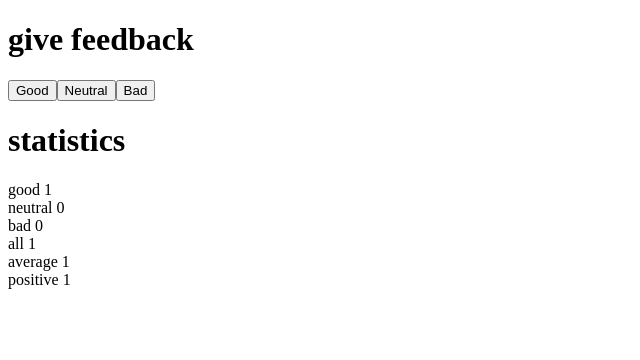
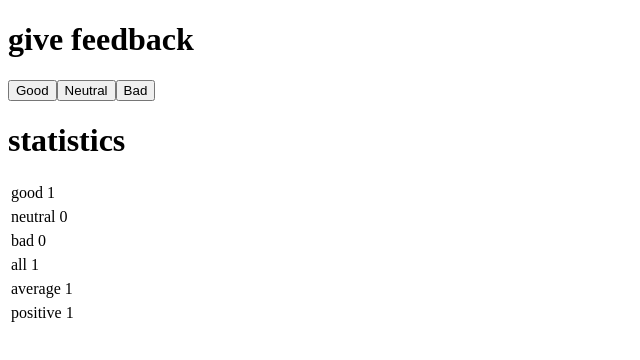
Before and after one commit to johnkimcareers/fullStackProject, a React (Create React App) app: page / in a window 1280 px wide. Both pictures are taken after a click on the button "Good". Shown: the top 360 px of the page, without its empty margins (0-640 px from the left). Built offline with nearby package versions, Linux system fonts and the light colour scheme.

Commit message:
pulling workshop code

```diff
--- a/src/App.js
+++ b/src/App.js
@@ -56,7 +56,14 @@ const Statistics = ({good, neutral, bad}) => {
 const StatisticLine = ({text, value}) => {
     return (
         <div>
-            {text} {value}
+            <table>
+                <tbody>
+                <tr>
+                    <td>{text}</td>
+                    <td>{value}</td>
+                </tr>
+                </tbody>
+            </table>
         </div>
     )
 }
```
